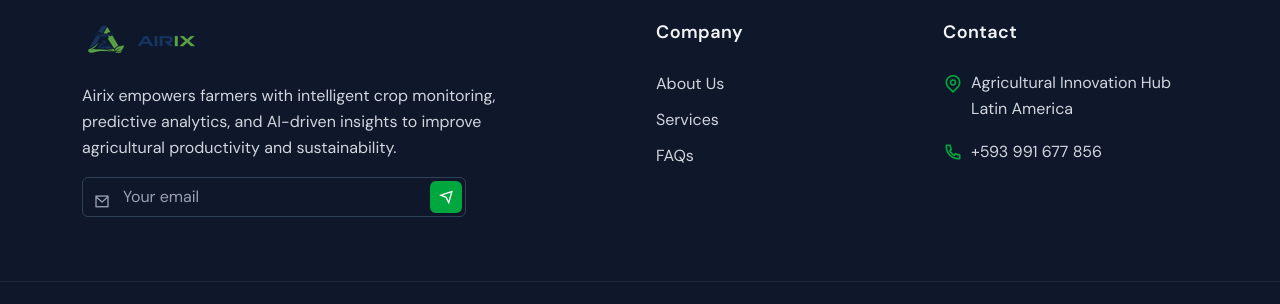
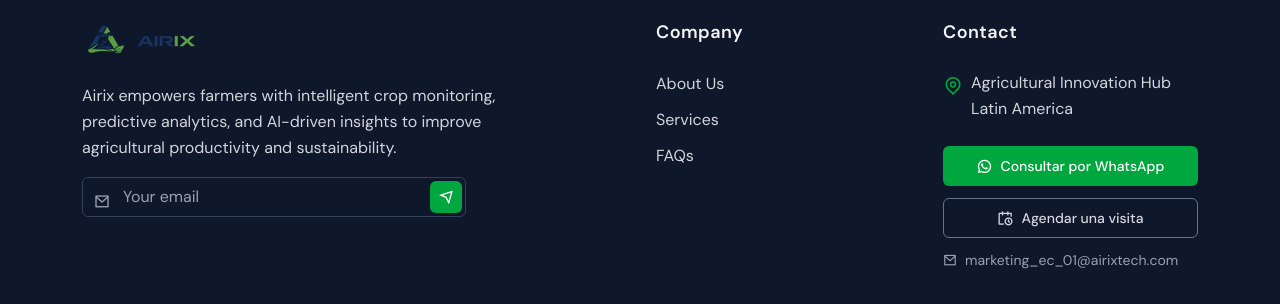
Before and after one commit to GeogeYaguana/AIRIX, a React (Vite) app: page /#/ in a window 1280 px wide. Shown: the part 3725-4029 px from the top of the page. Built offline with nearby package versions, Linux system fonts and the light colour scheme.

Commit message:
feat:86agd4f64/footer

```diff
--- a/src/components/footer.tsx
+++ b/src/components/footer.tsx
@@ -79,21 +79,44 @@ export default function Footer() {
                             </h5>
 
                             <div className="flex mt-6">
-                                <i className="ri-map-pin-line text-xl text-primary mr-2"></i>
+                                <i className="ri-map-pin-line text-xl text-primary mr-2 mt-0.5 shrink-0"></i>
                                 <p className="text-gray-300">
                                     Agricultural Innovation Hub <br/>
                                     Latin America
                                 </p>
                             </div>
 
-                            <div className="flex mt-4">
-                                <i className="ri-phone-line text-xl text-primary mr-2"></i>
-                                <Link
-                                    to="tel:+593 991 677 856"
-                                    className="text-gray-300 hover:text-gray-400"
+                            <div className="flex flex-col gap-3 mt-6">
+                                {/* WhatsApp — canal principal */}
+                                <a
+                                    href="https://wa.me/593988955167?text=Hola%2C+tengo+una+consulta+sobre+Airix"
+                                    target="_blank"
+                                    rel="noopener noreferrer"
+                                    className="inline-flex items-center justify-center gap-2 h-10 px-4 rounded-md bg-primary hover:bg-primary/90 text-white font-medium text-sm transition-all duration-300"
                                 >
-                                    +593 991 677 856
-                                </Link>
+                                    <i className="ri-whatsapp-line text-base"></i>
+                                    Consultar por WhatsApp
+                                </a>
+
+                                {/* Agendar visita */}
+                                <a
+                                    href="https://wa.me/593988955167?text=Hola%2C+quisiera+agendar+una+visita+de+campo+con+el+equipo+de+Airix"
+                                    target="_blank"
+                                    rel="noopener noreferrer"
+                                    className="inline-flex items-center justify-center gap-2 h-10 px-4 rounded-md border border-slate-500 hover:border-primary text-gray-300 hover:text-primary font-medium text-sm transition-all duration-300"
+                                >
+                                    <i className="ri-calendar-schedule-line text-base"></i>
+                                    Agendar una visita
+                                </a>
+
+                                {/* Email fallback */}
+                                <a
+                                    href="mailto:marketing_ec_01@airixtech.com?subject=Consulta%20Airix"
+                                    className="inline-flex items-center gap-2 text-sm text-gray-400 hover:text-gray-200 transition-colors duration-200"
+                                >
+                                    <i className="ri-mail-line"></i>
+                                    marketing_ec_01@airixtech.com
+                                </a>
                             </div>
                         </div>
 
```
